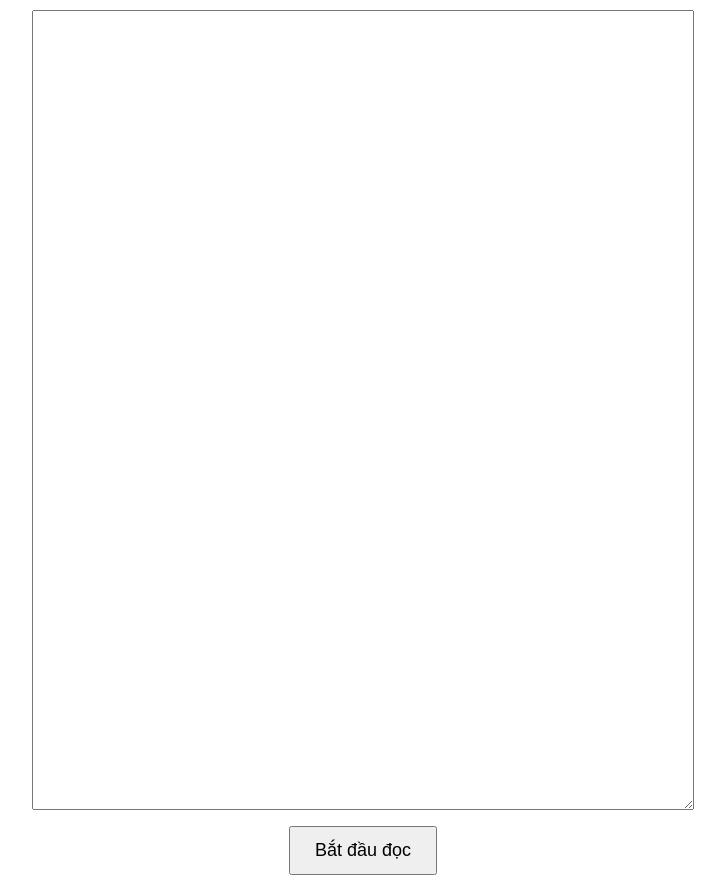
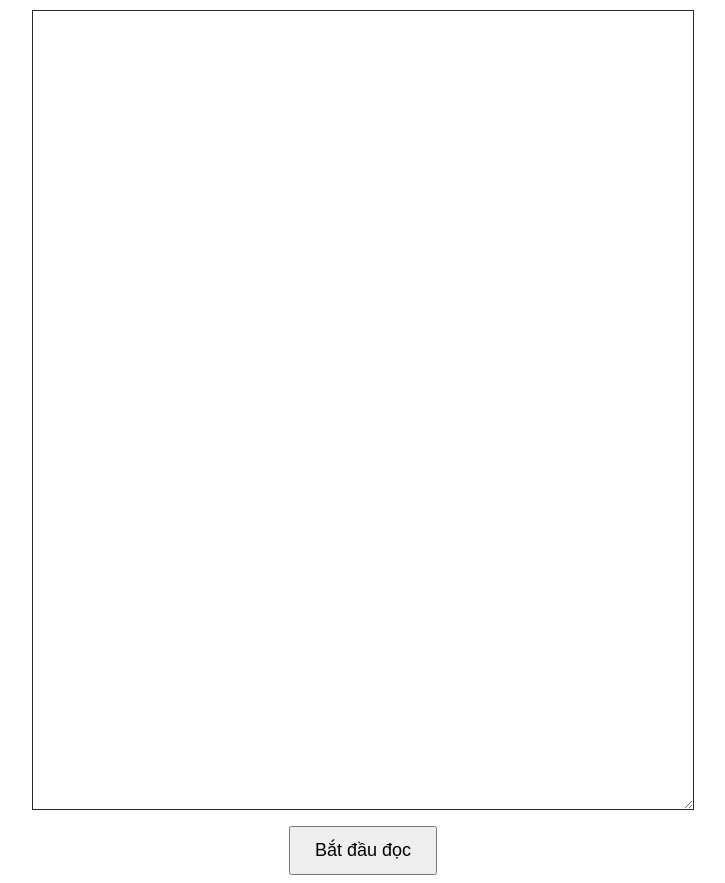
Before and after one commit to BuiSyTu/thbear-view-player, a plain HTML site: page index.html in a window 1280 px wide. Shown: the whole page, without its empty margins (277-1002 px from the left). Drawn offline with Linux system fonts and the light colour scheme.

Commit message:
set color

```diff
--- a/index.html
+++ b/index.html
@@ -21,6 +21,8 @@
             font-family: 'Segoe UI', Tahoma, Geneva, Verdana, sans-serif;
             font-size: 16px;
             line-height: 1.5;
+            color: #292929;
+            border-color: #292929;
         }
 
 
```
